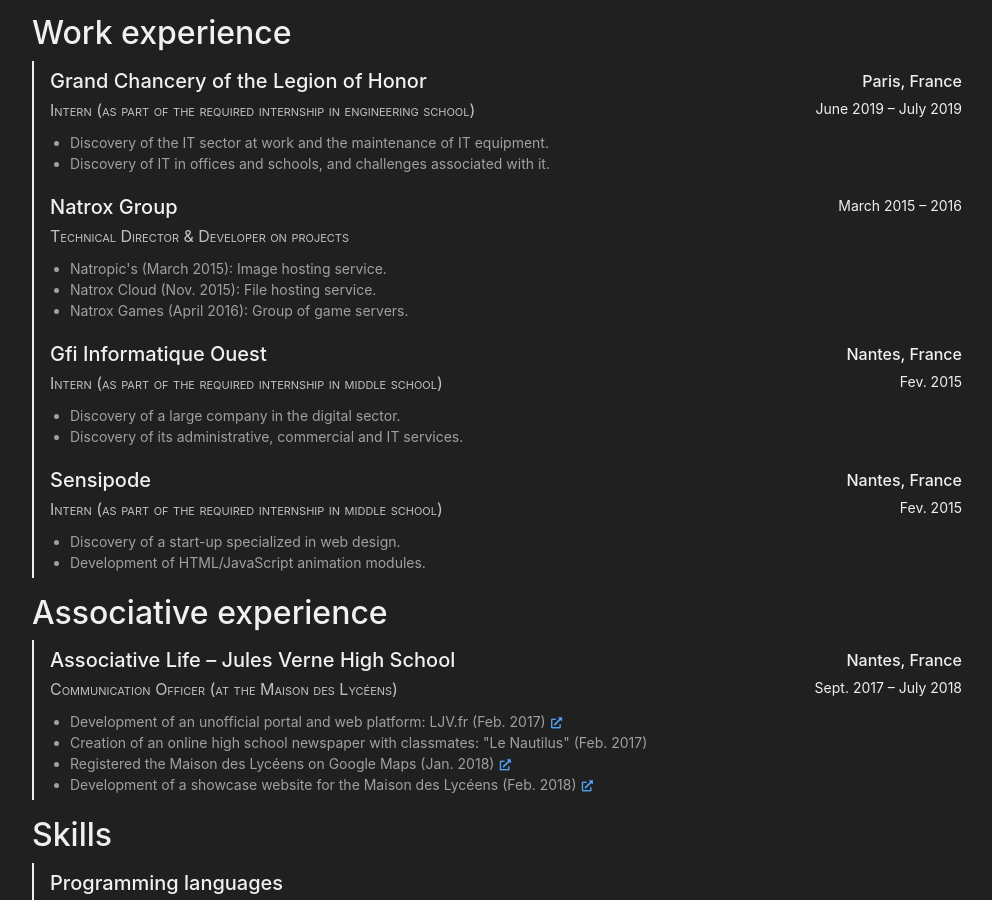
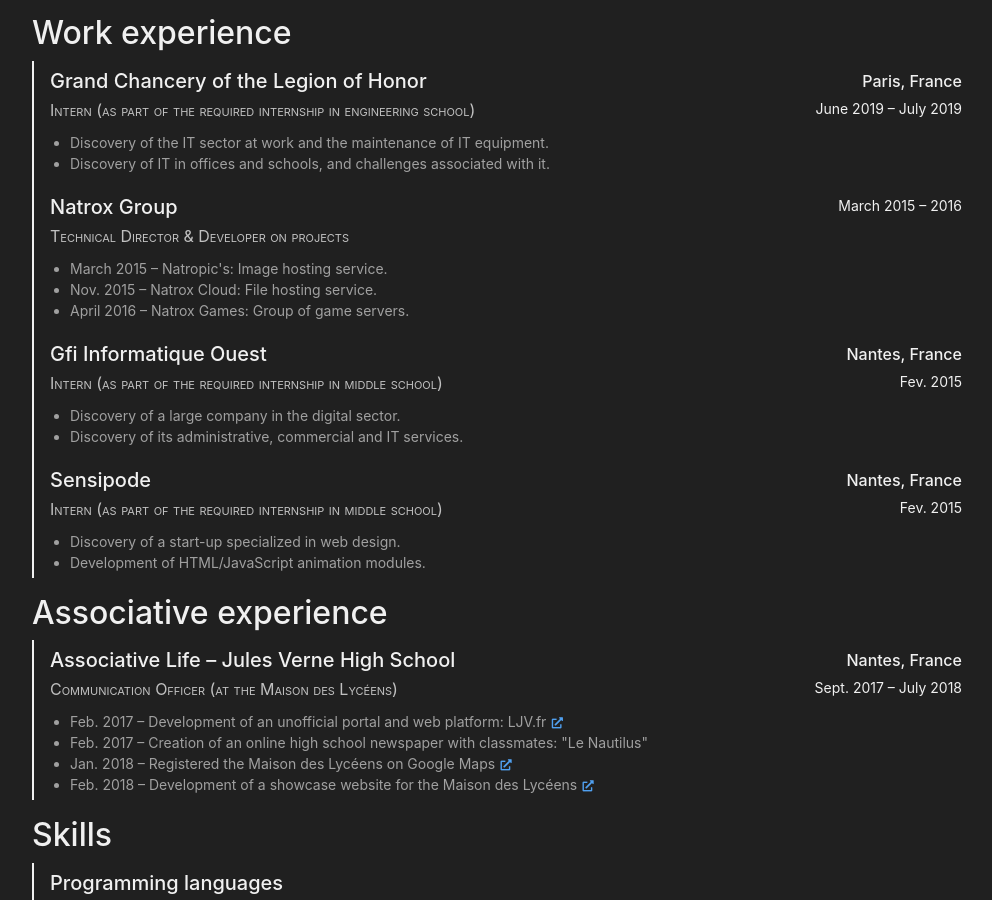
Before and after one commit to matiboux/matiboux.me, a Jekyll site: the page built from cv.html, in a window 1280 px wide and 900 px high, scrolled down 1747 px. Shown: the whole window, without its empty margins (143-1135 px from the left). Built offline with Jekyll 4.4.1, drawn with Linux system fonts in a browser that asks for light colours; nearby versions of some CDN libraries; some of the changed text lies outside the part shown.

```diff
--- a/cv.html
+++ b/cv.html
@@ -195,9 +195,9 @@ container_class: mw-lg
 			<h4>Natrox Group</h4>
 			<p class="position">Technical Director & Developer on projects</p>
 			<ul>
-				<li>Natropic's (March 2015): Image hosting service.</li>
-				<li>Natrox Cloud (Nov. 2015): File hosting service.</li>
-				<li>Natrox Games (April 2016): Group of game servers.</li>
+				<li>March 2015 – Natropic's: Image hosting service.</li>
+				<li>Nov. 2015 – Natrox Cloud: File hosting service.</li>
+				<li>April 2016 – Natrox Games: Group of game servers.</li>
 			</ul>
 		</div>
 		<div class="meta">
@@ -242,16 +242,16 @@ container_class: mw-lg
 			<p class="position">Communication Officer (at the Maison des Lycéens)</p>
 			<ul>
 				<li>
-					Development of an unofficial portal and web platform: LJV.fr (Feb. 2017)
+					Feb. 2017 – Development of an unofficial portal and web platform: LJV.fr
 					<small class="d-print-none"><a href="https://ljv.fr/"><i class="fas fa-external-link-alt fa-fw"></i></a></small>
 				</li>
-				<li>Creation of an online high school newspaper with classmates: "Le Nautilus" (Feb. 2017)</li>
+				<li>Feb. 2017 – Creation of an online high school newspaper with classmates: "Le Nautilus"</li>
 				<li>
-					Registered the Maison des Lycéens on Google Maps (Jan. 2018)
+					Jan. 2018 – Registered the Maison des Lycéens on Google Maps
 					<small class="d-print-none"><a href="https://goo.gl/maps/97cHZgS2BYHYnVSd7"><i class="fas fa-external-link-alt fa-fw"></i></a></small>
 				</li>
 				<li>
-					Development of a showcase website for the Maison des Lycéens (Feb. 2018)
+					Feb. 2018 – Development of a showcase website for the Maison des Lycéens
 					<small class="d-print-none"><a href="https://mdl.ljv.fr/"><i class="fas fa-external-link-alt fa-fw"></i></a></small>
 				</li>
 			</ul>
@@ -403,9 +403,9 @@ container_class: mw-lg
 			<h4>Personal projects (Matiboux.com)</h4>
 			<p class="position">Creator & Developer</p>
 			<ul>
-				<li>ImgShot (Juil. 2014): Image hosting service.</li>
-				<li>KeyGen (Juil. 2014): Random password generation service.</li>
-				<li>UrlShortener (Feb. 2016): Web link shortning service.</li>
+				<li>Juil. 2014 – ImgShot: Image hosting service.</li>
+				<li>Juil. 2014 – KeyGen: Random password generation service.</li>
+				<li>Feb. 2016 – UrlShortener: Web link shortning service.</li>
 			</ul>
 		</div>
 		<div class="meta">
```
